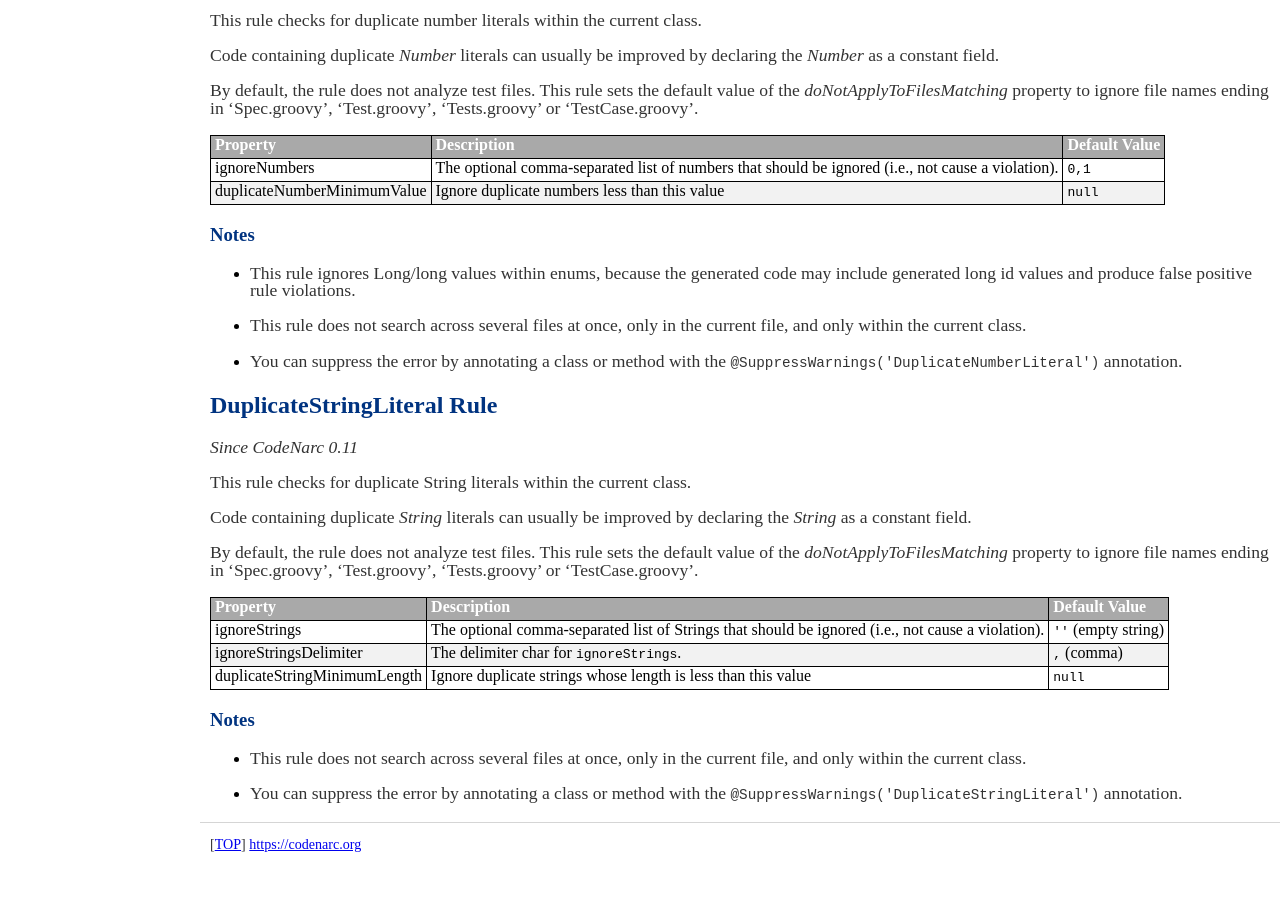
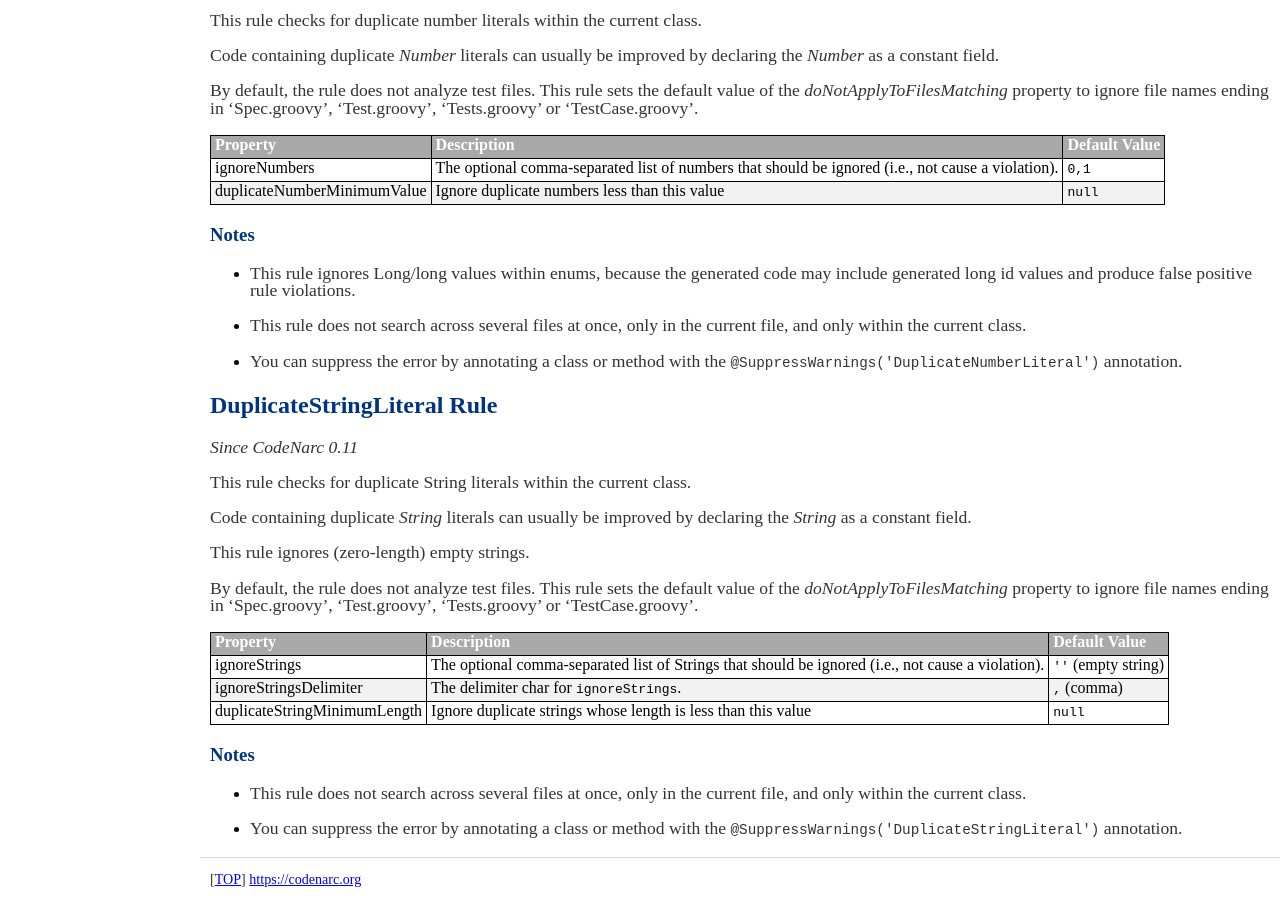
Before and after one commit to CodeNarc/CodeNarc, a Jekyll site: the page built from codenarc-rules-dry.md, in a window 1280 px wide and 900 px high, scrolled down 1756 px. Built offline with Jekyll 4.4.1, drawn with Linux system fonts in a browser that asks for light colours; before the commit the page ends 2621 px from its top, so only the background shows below that.

Commit message:
#543: Add note about DuplicateStringLiteral ignoring empty strings

```diff
--- a/codenarc-rules-dry.md
+++ b/codenarc-rules-dry.md
@@ -149,6 +149,8 @@ This rule checks for duplicate String literals within the current class.
 
 Code containing duplicate *String* literals can usually be improved by declaring the *String* as a constant field.
 
+This rule ignores (zero-length) empty strings.
+
 By default, the rule does not analyze test files. This rule sets the default value of the
 *doNotApplyToFilesMatching* property to ignore file names ending in 'Spec.groovy', 'Test.groovy', 'Tests.groovy'
 or 'TestCase.groovy'.
```
